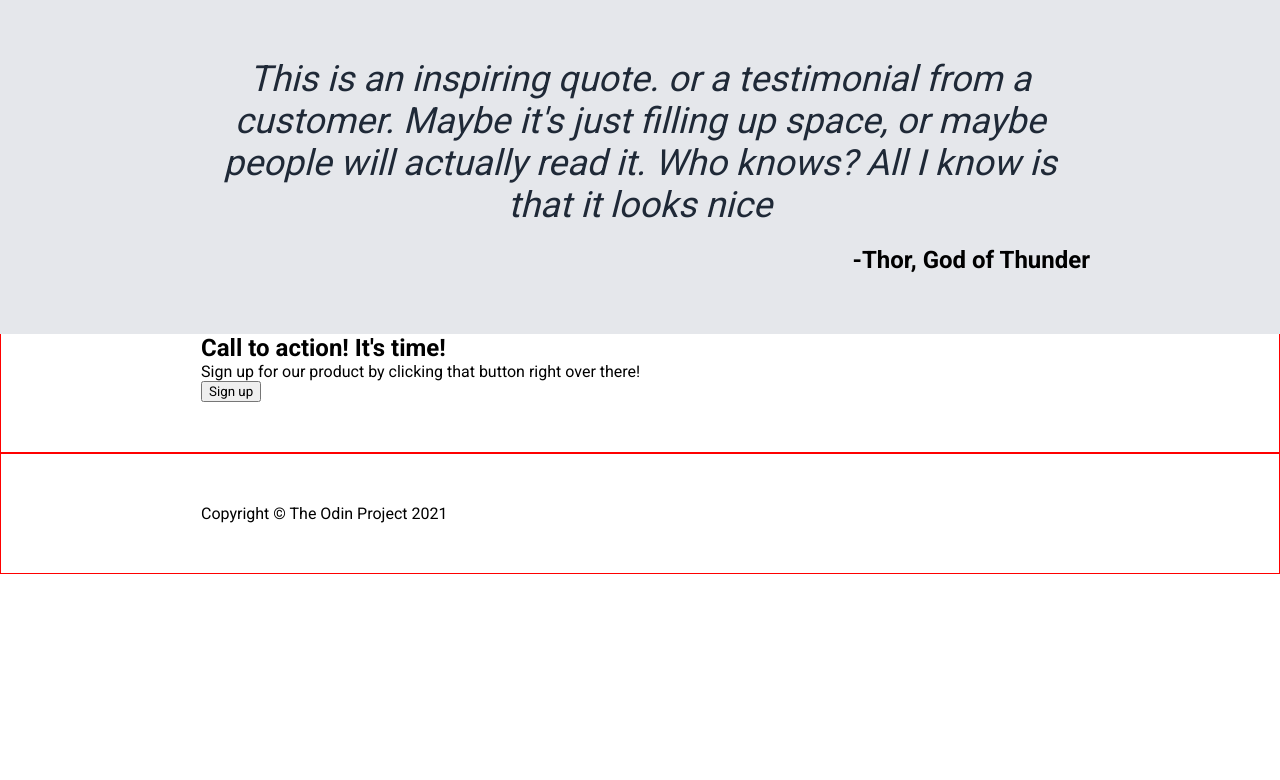
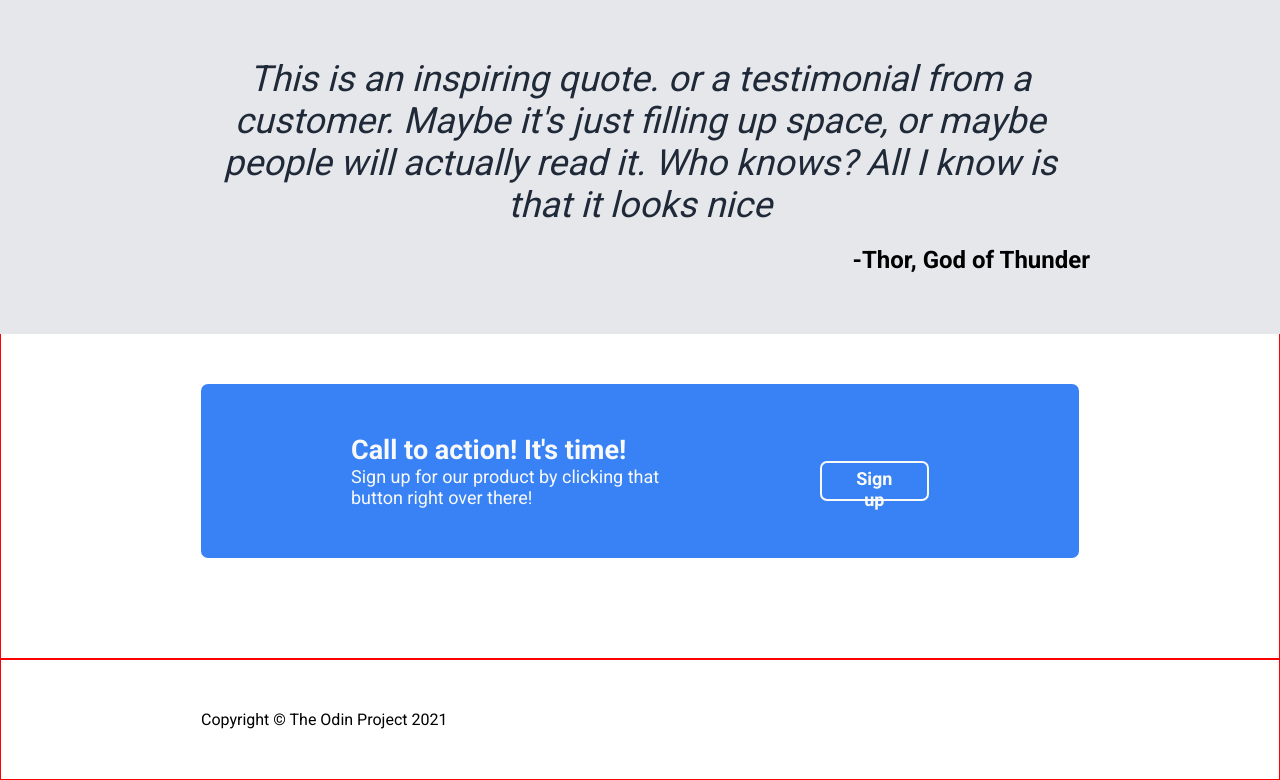
Before and after one commit to dbedi06/odin-landing-page, a plain HTML site: page index.html in a window 1280 px wide. Shown: the part 976-1756 px from the top of the page. Before the commit the page ends 1550 px from the top, so only its background shows below. Drawn offline with Linux system fonts and the light colour scheme.

Commit message:
Action part done

```diff
--- a/index.html
+++ b/index.html
@@ -59,8 +59,10 @@
         <p id="author">-Thor, God of Thunder</p>
       </div>
       <div class="action">
-        <h2>Call to action! It's time!</h2>
-        <p>Sign up for our product by clicking that button right over there!</p>
+        <div class="action-text">
+          <h2>Call to action! It's time!</h2>
+          <p>Sign up for our product by clicking that button right over there!</p>
+        </div>
         <button>Sign up</button>
       </div>
     </main>
--- a/styles.css
+++ b/styles.css
@@ -144,3 +144,31 @@ header h1{
   margin: 0 auto;
   padding: 0 20px;
 }
+
+.action {
+  background-color: #3882F6;
+  color:#F9FAF8;
+  font-size: 18px;
+  margin: 50px auto;
+  padding: 50px 150px;
+  border-radius: 7px;
+  display: flex;
+  justify-content: space-between;
+  align-items: center;
+}
+
+.action button {
+  color: #F9FAF8;
+  font-size: 18px;
+  background-color: #3882F6;
+  border: 2px solid #F9FAF8;
+  position: relative;
+  float: right;
+  border-radius: 7px;
+  padding: 5px 25px;
+  font-weight: 600;
+  margin-top: 20px;
+  height: 40px;
+  width: 140px;
+  margin-left: 150px;
+}
```
